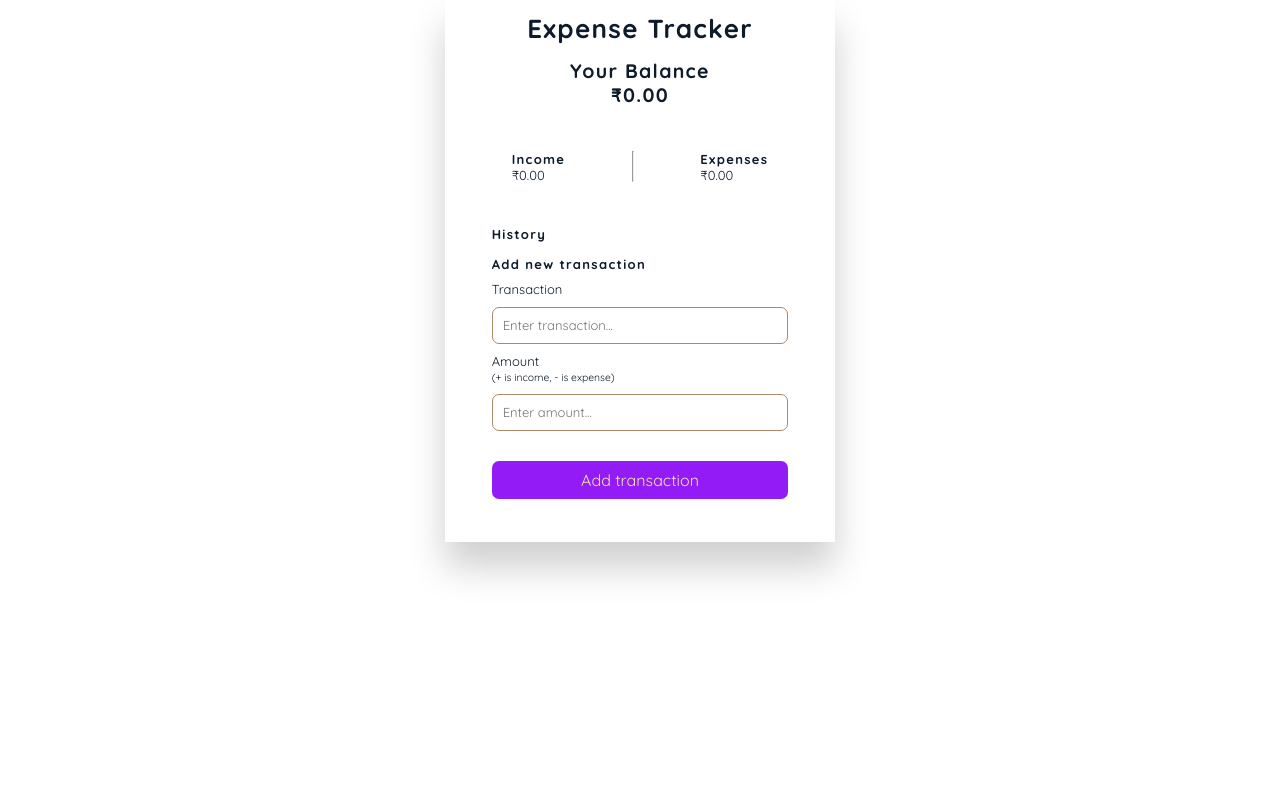
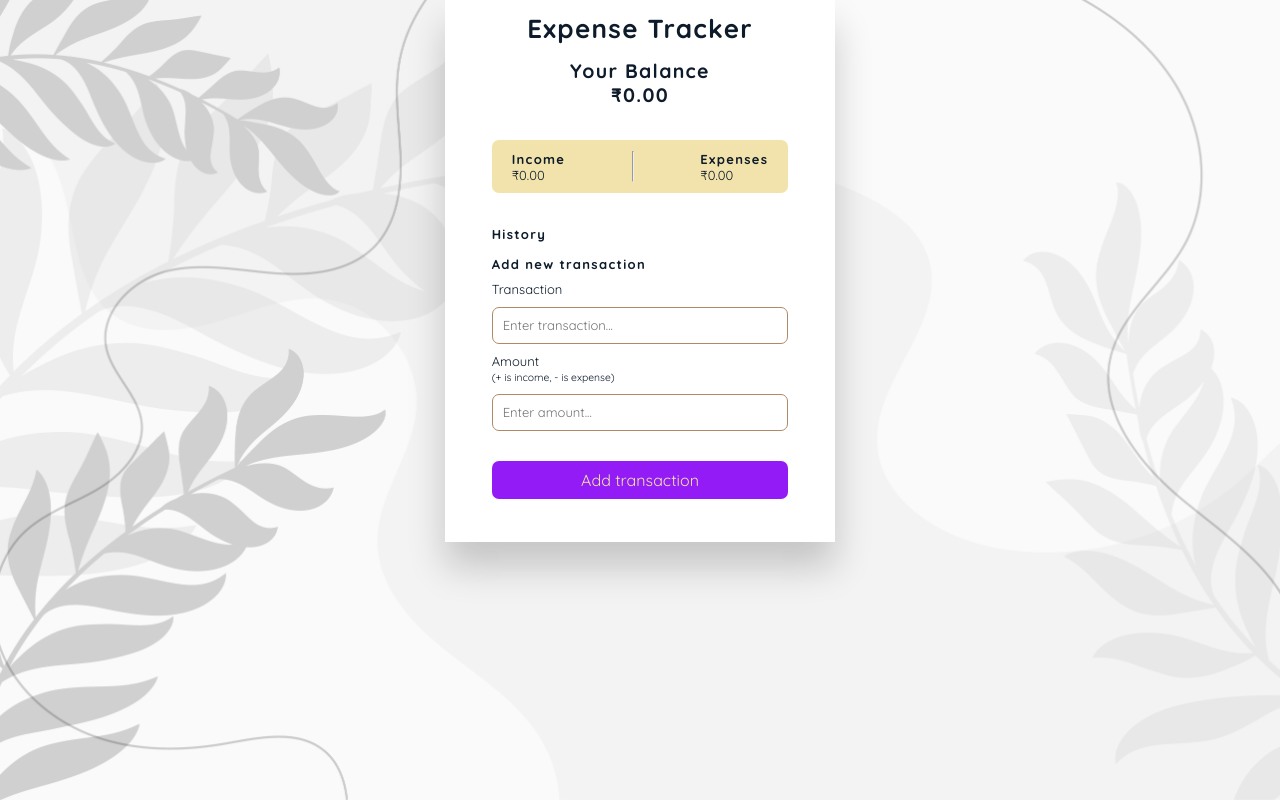
Before and after one commit to sreeramadasuarun/expenses-tracker, a plain HTML site: page index.html in a window 1280 px wide. Drawn offline with Linux system fonts and the light colour scheme.

Commit message:
background-added

```diff
--- a/styles/style.css
+++ b/styles/style.css
@@ -5,6 +5,7 @@
 
   --clr-chocolate: #b08968;
   --clr-white: #edf2fb;
+  --clr-pure-white: #ffffff;
   --clr-cream: #f2e3ac;
   --clr-red: #d80032;
   --clr-grape: rgb(147, 27, 246);
@@ -74,6 +75,11 @@ body {
   align-items: center;
   justify-items: center;
   color: var(--clr-font-color);
+  background-size: cover;
+  background-position: center;
+  background-repeat: no-repeat;
+  background-image: url(../assets/images/24425162_sl_120420_38590_03-[Converted].jpg);
+  /* backdrop-filter: blur(2px); */
 }
 
 .container {
@@ -90,7 +96,7 @@ body {
   justify-content: center;
   padding: 1rem 3rem;
   gap: 1rem;
-  background-color: var(--clr-periwinkle);
+  background-color: var(--clr-pure-white);
   box-shadow: var(--shadow-dark);
 }
 
@@ -108,7 +114,7 @@ body {
 }
 
 .expense {
-  background-color: var(--clr--gold);
+  background-color: var(--clr-cream);
   padding: 11px 20px;
   display: flex;
   justify-content: space-between;
```
Also changed, not shown: assets/images/abstract-luxury-blur-dark-grey-black-gradient-used-as-background-studio-wall-display-your-products-plain-studio-background.jpg (deleted), assets/images/abstract-luxury-plain-blur-grey-black-gradient-used-as-background-studio-wall-display-your-products.jpg (deleted).
